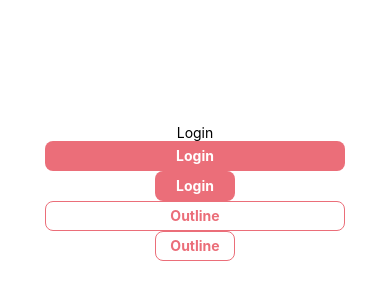
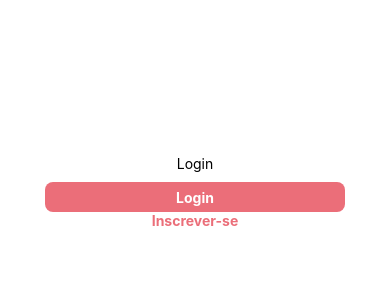
Before and after one commit to jadsonkenard/interface-movel-01, a React Native app: screen / in a window 390 px wide. Shown: the part 230-530 px from the top of the page. Built offline with nearby package versions, Linux system fonts and the light colour scheme.

Commit message:
Nada foi alterado

```diff
--- a/src/Navigation/index.tsx
+++ b/src/Navigation/index.tsx
@@ -1,3 +1,4 @@
+//=========MANDA PARA A TELA DE LOGIN==============
 import { NavigationContainer} from "@react-navigation/native";
 import { SignIn } from "../screens";
 export default function Navigation(){
--- a/src/components/themes/Button.ts
+++ b/src/components/themes/Button.ts
@@ -8,15 +8,17 @@ export const ButtonG = styled.TouchableOpacity`
     align-items: center;
     justify-content: center;
     border-radius: 8px;
+    margin-top: 10px;
 `
 
 export const ButtonP = styled.TouchableOpacity`
     background-color: ${theme.colors.primary};
-    width: 80px;
+    width: 150px;
     height: 30px;
     align-items: center;
     justify-content: center;
     border-radius: 8px;
+    margin-top: 10px;
 `
 
 export const ButtonGOutline = styled.TouchableOpacity`
@@ -26,16 +28,18 @@ export const ButtonGOutline = styled.TouchableOpacity`
     justify-content: center;
     border-radius: 8px;
     border: 1px;
+    margin-top: 10px;
     border-color: ${theme.colors.primary};
 `
 
 export const ButtonPOutline = styled.TouchableOpacity`
-    width: 80px;
+    width: 150px;
     height: 30px;
     align-items: center;
     justify-content: center;
     border-radius: 8px;
     border: 1px;
+    margin-top: 10px;
     border-color: ${theme.colors.primary};
 
 `
--- a/src/screens/SignIn/index.tsx
+++ b/src/screens/SignIn/index.tsx
@@ -1,34 +1,19 @@
-import React, { useState } from "react";
+import React from "react";
 import { Text } from "react-native";
 import { Container } from "./style";
 import { ButtonG, ButtonP, ButtonText, ButtonPOutline, ButtonGOutline, ButtonTextOutline } from "../../components";
-
+import Navigation from "../../Navigation";
 
 export default function SignIn() {
-    const [teste, setTeste] = useState('')
 
-    function MostraTeste(value: any){
-        return setTeste(value)
-    }
 
     return (
         <Container>
             <Text>Login</Text>
-
-
-            <ButtonG onPress={() => MostraTeste('Testado com sucesso')}>
+            <ButtonG>
                 <ButtonText>Login</ButtonText>
             </ButtonG>
-            <ButtonP>
-                <ButtonText>Login</ButtonText>
-            </ButtonP>
-            <ButtonGOutline>
-                <ButtonTextOutline>Outline</ButtonTextOutline>
-            </ButtonGOutline>
-            <ButtonPOutline>
-                <ButtonTextOutline>Outline</ButtonTextOutline>
-            </ButtonPOutline>
-            <Text>{teste}</Text>
+            <ButtonTextOutline>Inscrever-se</ButtonTextOutline>
         </Container>
     )
 }
```
Also changed, not shown: src/routes/index.tsx (added).
